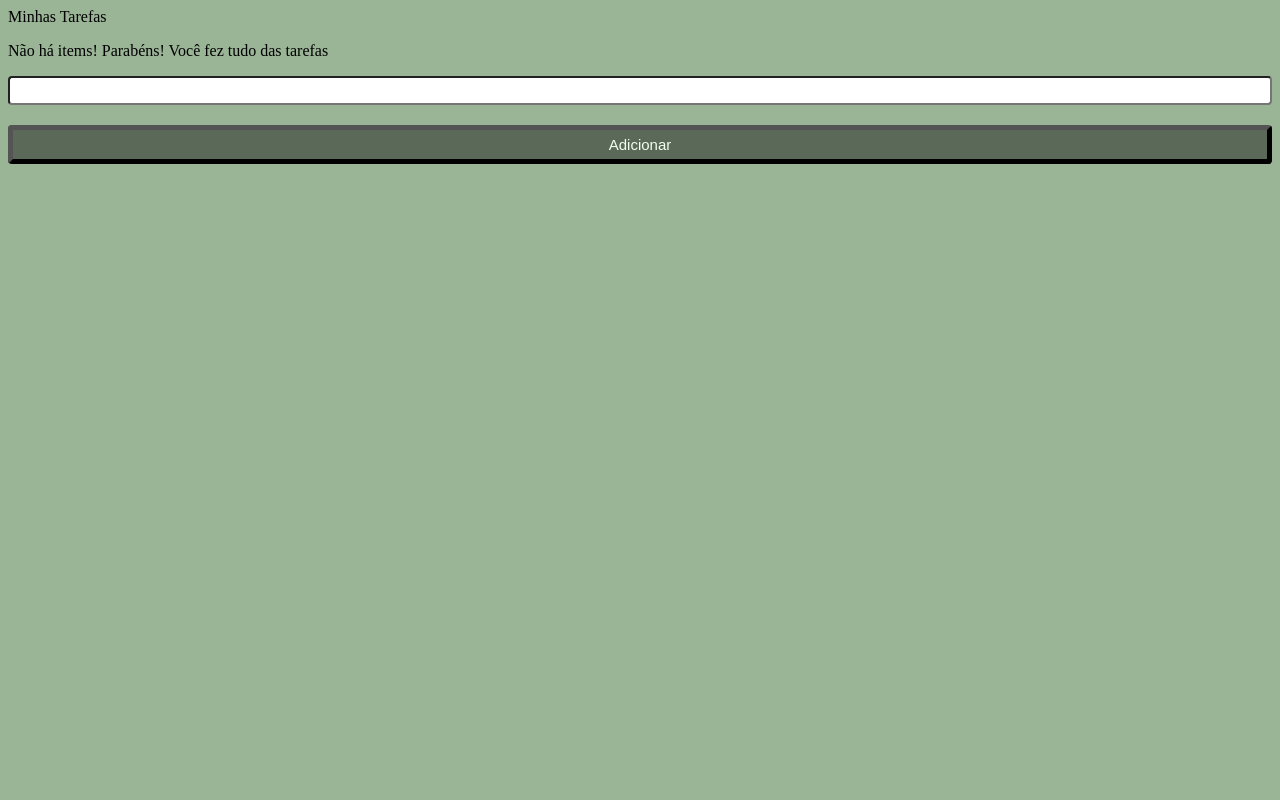
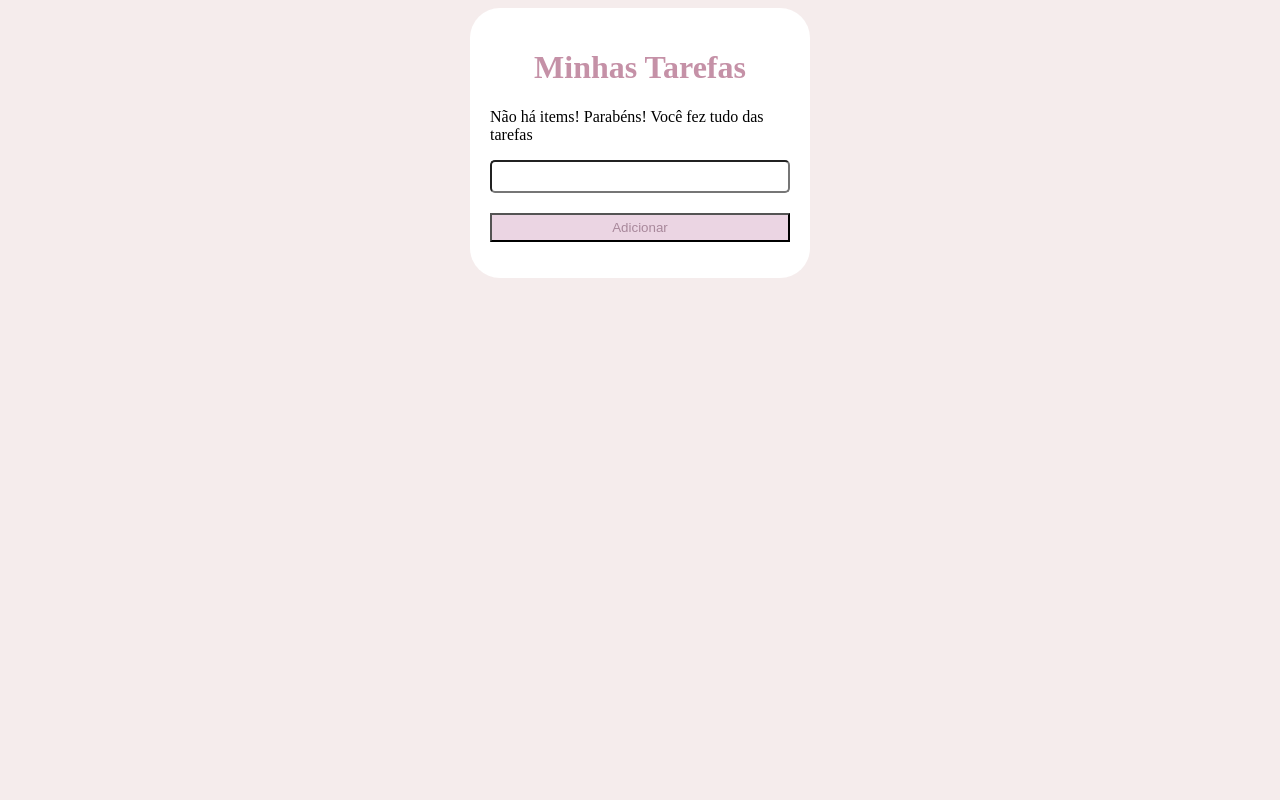
Before and after one commit to Natalyifb0016/Flask-Tarefas, a Flask app: page / in a window 1280 px wide. Run offline with Flask 3, Linux system fonts and the light colour scheme.

Commit message:
minhas tarefas

```diff
--- a/Static/style.css
+++ /dev/null
@@ -1,30 +0,0 @@
-body{background-color:rgb(154, 180, 150)}
-
-.cartao{
-    margin: auto;
-    width: 400px;
-    background-color:darkgrey;
-    border: 1px solid gray;
-    border-radius: 10px;
-    padding: 20px;
-}
-
-label{width: 100%;}
-input{width: 100%;
-      margin-bottom: 20px;
-      border-radius:4px;
-      padding:5px;
-}
-button{
-    background-color:rgb(90, 105, 88);
-    color:honeydew;
-    border-width: 5px;
-   border-radius:4px;
-   padding: 6px;
-   width:100%;
-   font-size: 15px;
-}
-
-h1{
-    text-align: center;
-}
--- /dev/null
+++ b/static/style.css
@@ -0,0 +1,30 @@
+body{background-color:rgb(245, 236, 236)}
+.cartao{
+    max-width: 300px; /*limita o tamanho*/
+    background-color: rgb(255, 255, 255);
+    padding: 20px;
+    border-radius: 30px;
+    margin: auto}
+
+
+    label{width: 100%;}
+
+    input{width:100%;
+       margin-bottom: 20px;
+       border-radius: 5px;
+       padding: 7px;}
+
+    button{background-color: rgb(235, 213, 227);
+        color:rgb(168, 136, 155);
+        padding: 5px 10px;
+        width: 100%;
+    }
+
+        h1{text-align: center;
+        color:rgb(197, 145, 167)}
+
+    .lixo{
+        background-color: rgb(252, 226, 238);
+        width:100%;
+        margin-bottom: 10px;
+    }
--- a/templates/tarefas.html
+++ b/templates/tarefas.html
@@ -5,13 +5,16 @@
     <link rel="stylesheet" href="{{url_for('static', filename='style.css')}}">
  </head>
   <body>
-     Minhas Tarefas
+
+   <div class="cartao">
+
+    <h1> Minhas Tarefas </h1>
 
      {% if lista %}
       <ol>
        {% for item in lista %}
        <li>{{ item }}</li>
-       <a href="/delete/{{loop.index0}}"><button>lixo</button></a>
+       <a href="/delete/{{loop.index0}}"><button class= "lixo"> lixo </button></a>
        {% endfor %}
        </ol>
      {% else %}
@@ -22,6 +25,6 @@
         <input type="text" name="nova">
         <button type="submit">Adicionar</button>
     </form>
-
+         </div>
   </body>
 </html>
```
